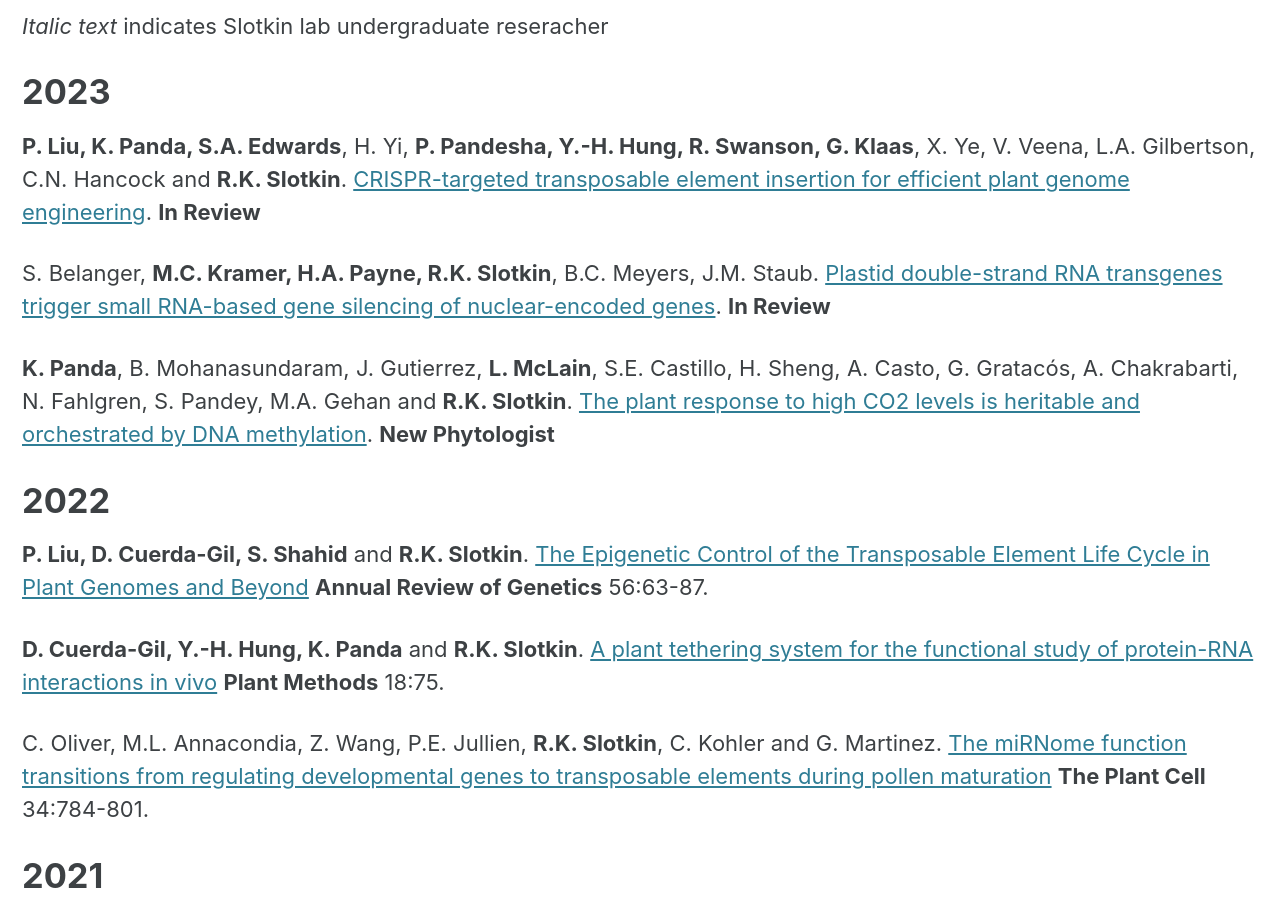
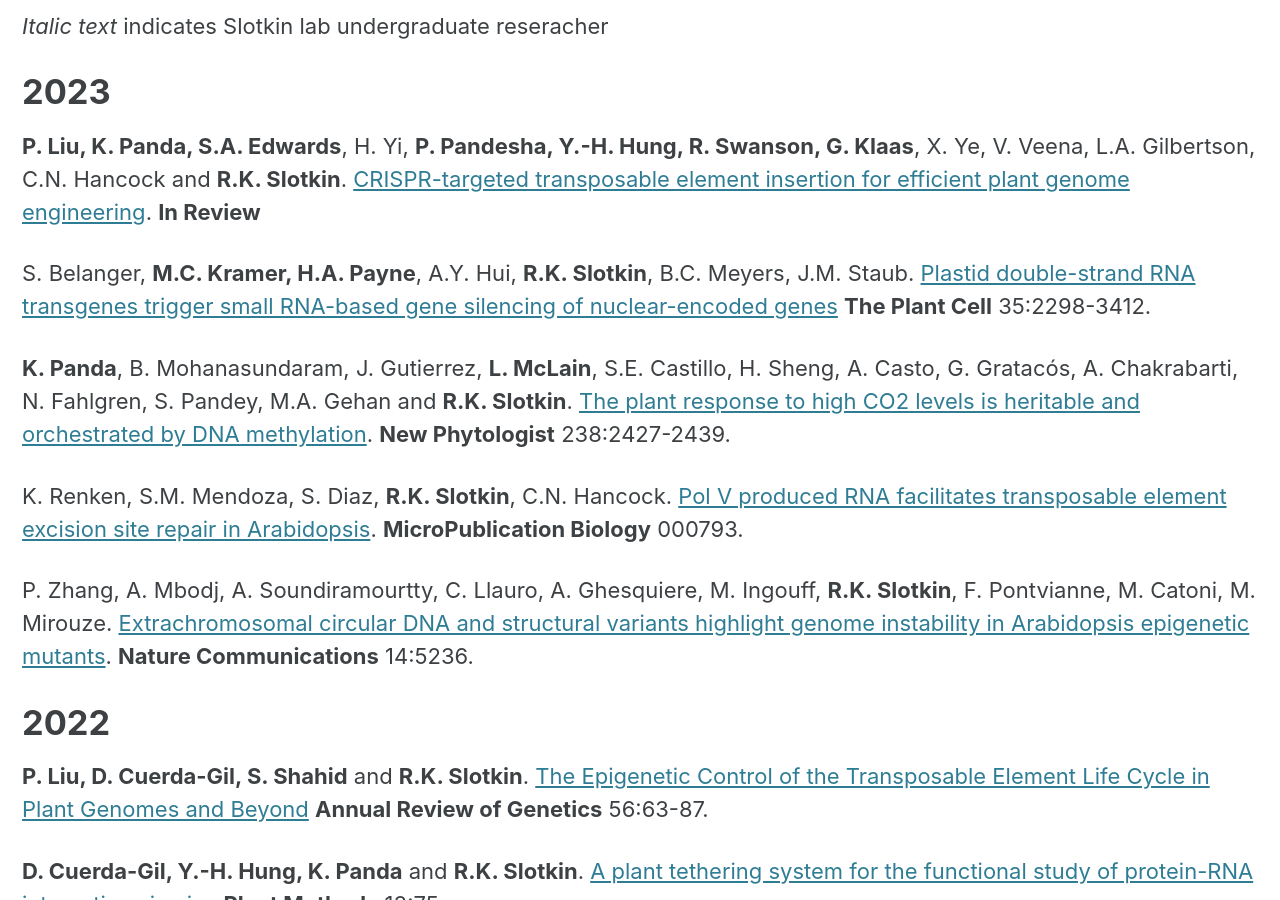
Before and after one commit to SlotkinLab/slotkinlab.github.io, a Jekyll site: the page built from _pages/publications.md, in a window 1280 px wide and 900 px high, scrolled down 254 px. Built offline with Jekyll 4.4.1, drawn with Linux system fonts in a browser that asks for light colours; cached includes are drawn as plain includes; nearby versions of some CDN libraries.

Commit message:
Update publications.md

```diff
--- a/_pages/publications.md
+++ b/_pages/publications.md
@@ -15,9 +15,13 @@ An up to date full list of publications can be found on [Google Scholar.](https:
 
 **P. Liu, K. Panda, S.A. Edwards**, H. Yi, **P. Pandesha, Y.-H. Hung, R. Swanson, G. Klaas**, X. Ye, V. Veena, L.A. Gilbertson, C.N. Hancock and **R.K. Slotkin**. [CRISPR-targeted transposable element insertion for efficient plant genome engineering](https://www.researchsquare.com/article/rs-2679086/v1). **In Review**
 
-S. Belanger, **M.C. Kramer, H.A. Payne, R.K. Slotkin**, B.C. Meyers, J.M. Staub. [Plastid double-strand RNA transgenes trigger small RNA-based gene silencing of nuclear-encoded genes](https://www.biorxiv.org/content/10.1101/2022.12.06.519219v2). **In Review**
+S. Belanger, **M.C. Kramer, H.A. Payne**, A.Y. Hui, **R.K. Slotkin**, B.C. Meyers, J.M. Staub. [Plastid double-strand RNA transgenes trigger small RNA-based gene silencing of nuclear-encoded genes](https://academic.oup.com/plcell/article/35/9/3398/7194777) **The Plant Cell** 35:2298-3412.
 
-**K. Panda**, B. Mohanasundaram, J. Gutierrez, **L. McLain**, S.E. Castillo, H. Sheng, A. Casto, G. Gratacós, A. Chakrabarti, N. Fahlgren,  S. Pandey,  M.A. Gehan and **R.K. Slotkin**. [The plant response to high CO2 levels is heritable and orchestrated by DNA methylation](https://nph.onlinelibrary.wiley.com/doi/abs/10.1111/nph.18876). **New Phytologist**
+**K. Panda**, B. Mohanasundaram, J. Gutierrez, **L. McLain**, S.E. Castillo, H. Sheng, A. Casto, G. Gratacós, A. Chakrabarti, N. Fahlgren,  S. Pandey,  M.A. Gehan and **R.K. Slotkin**. [The plant response to high CO2 levels is heritable and orchestrated by DNA methylation](https://nph.onlinelibrary.wiley.com/doi/abs/10.1111/nph.18876). **New Phytologist** 238:2427-2439.
+
+K. Renken, S.M. Mendoza, S. Diaz, **R.K. Slotkin**, C.N. Hancock. [Pol V produced RNA facilitates transposable element excision site repair in Arabidopsis](https://www.ncbi.nlm.nih.gov/pmc/articles/PMC10236241/). **MicroPublication Biology** 000793.
+
+P. Zhang, A. Mbodj, A. Soundiramourtty, C. Llauro, A. Ghesquiere, M. Ingouff, **R.K. Slotkin**, F. Pontvianne, M. Catoni, M. Mirouze. [Extrachromosomal circular DNA and structural variants highlight genome instability in Arabidopsis epigenetic mutants](https://www.nature.com/articles/s41467-023-41023-0). **Nature Communications** 14:5236.
 
 # 2022
 
```
